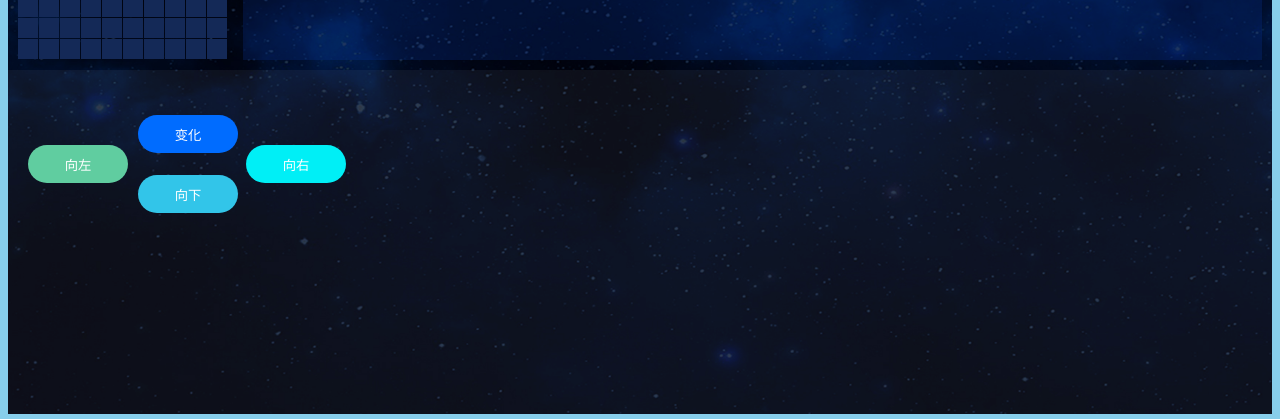
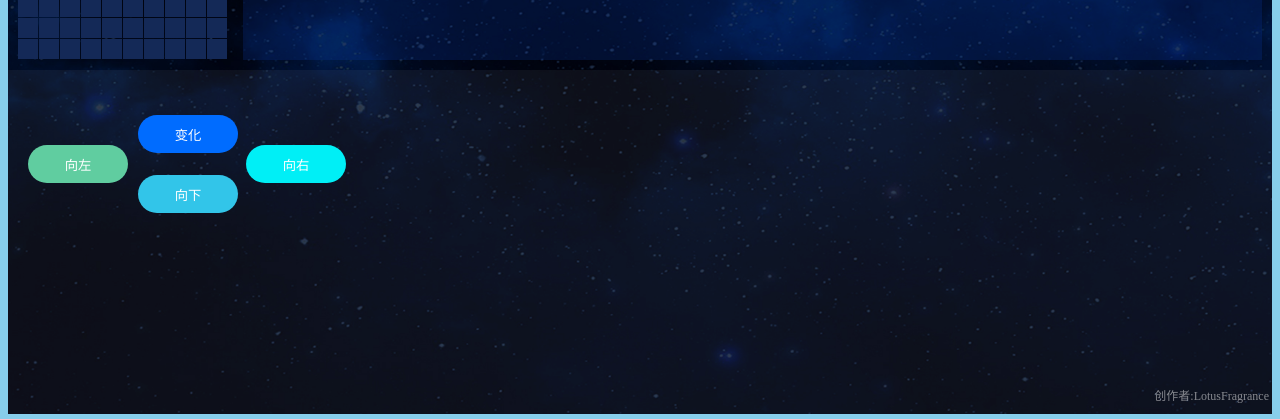
Before and after one commit to LotusFragrance/-, a Vue app: page / in a window 1280 px wide. Shown: the part 378-797 px from the top of the page. Built offline with nearby package versions, Linux system fonts and the light colour scheme.

Commit message:
写完了

```diff
--- a/src/views/layout.vue
+++ b/src/views/layout.vue
@@ -58,6 +58,9 @@
         <button @click="moveDown">向下</button>
         <button @click="moveLeft">向左</button>
         <button @click="moveRight">向右</button>
+      </div>
+      <div class="fix">
+        创作者:LotusFragrance
       </div>
     </div>
   </div>
@@ -235,8 +238,6 @@ export default {
         // 已经不能下落了
         this.renderBlock(this.nowBlock, this.frame, 2)
         this.isRemove()
-        // 生成下一个
-        this.init()
       }
     },
     // 自动向下移动
@@ -320,6 +321,7 @@ export default {
     },
     // 开始游戏
     startGame () {
+      clearInterval(this.timer)
       this.autMoveDown()
     },
     // 暂停游戏
@@ -342,6 +344,7 @@ export default {
       if (this.removeAllBlock.length > 0) {
         const arr = JSON.parse(JSON.stringify(this.removeAllBlock))
         this.removeAllBlock = []
+        const p = new Promise((resolve, reject) => {
           for (let i = 0; i < arr.length; i++) {
             let j = 0
             // 让消除方块依次消除（200毫秒）
@@ -354,12 +357,65 @@ export default {
               if (j === this.col) {
                 clearInterval(timer)
                 if (i === arr.length - 1) {
-                this.score += 100 * arr.length
-                this.removeRow += arr.length
+                  resolve()
                 }
               }
-          }, 50)
+            }, 20)
           }
+        })
+        p.then(() => {
+          // 得分 一行100, 两行300, 三行：600, 四行900...
+          this.score += 100 * ((arr.length + 1) / 2) * arr.length
+          // 消除行数
+          this.removeRow += arr.length
+          // 消除后方块下移
+          // let newFrame = []
+          // console.log(this.frame)
+          // newFrame = this.frame.filter(item => {
+          //   let isOk = false
+          //   for (let i = 0; i < item.length; i++) {
+          //     if (item[i].data === 1) {
+          //       isOk = true
+          //       continue
+          //     }
+          //   }
+          //   return isOk
+          // })
+          // console.log(newFrame)
+          // if (newFrame.length > 0) {
+          //   // 先清除后渲染
+          //   // this.delete()
+          //   let j = 1
+          //   for (let i = newFrame.length - 1; i >= 0; i--) {
+          //     this.frame[this.row - j] = newFrame[i]
+          //     // this.$set(this.frame, this.row - j, newFrame[i])
+          //     this.delete(newFrame.length)
+          //     j++
+          //   }
+          // }
+          for (let i = this.row - 1; i >= 0; i--) {
+            let a = 0
+            for (let j = 0; j < arr.length; j++) {
+              if (arr[j] > i) {
+                a++
+              }
+            }
+            if (a > 0) {
+              for (let k = 0; k < this.col; k++) {
+                if (this.frame[i][k].data === 1) {
+                  // 先向下移动
+                  this.frame[i + a][k] = this.frame[i][k]
+                  // 再清楚当前
+                  this.frame[i][k] = { data: 0, bg: this.bg }
+                }
+              }
+            }
+          }
+          // 生成下一个
+          this.init()
+        })
+      } else {
+        this.init()
       }
     },
     downFn () {
@@ -369,6 +425,17 @@ export default {
     upFn () {
       if (this.grade === 5) return false
       this.grade += 1
+    },
+    // 清除所有方块
+    delete (length) {
+      for (let i = 0; i < this.row - length; i++) {
+        for (let j = 0; j < this.col; j++) {
+          this.frame[i][j] = {
+            data: 0,
+            bg: this.bg
+          }
+        }
+      }
     }
   },
   mounted () {
@@ -443,6 +510,7 @@ export default {
     }
   }
   .operation-area {
+    position: relative;
     flex: 1;
     padding: 10px;
     background-color: rgba(255, 255, 255, 0.05);
@@ -481,6 +549,14 @@ export default {
         }
       }
     }
+    .fix {
+      position: absolute;
+      bottom: 10px;
+      right: 3px;
+      color: #fff;
+      opacity: .5;
+      font-size: 12px;
+    }
   }
 }
 .row {
```
Lines whose indentation alone changed are shown as unchanged.
